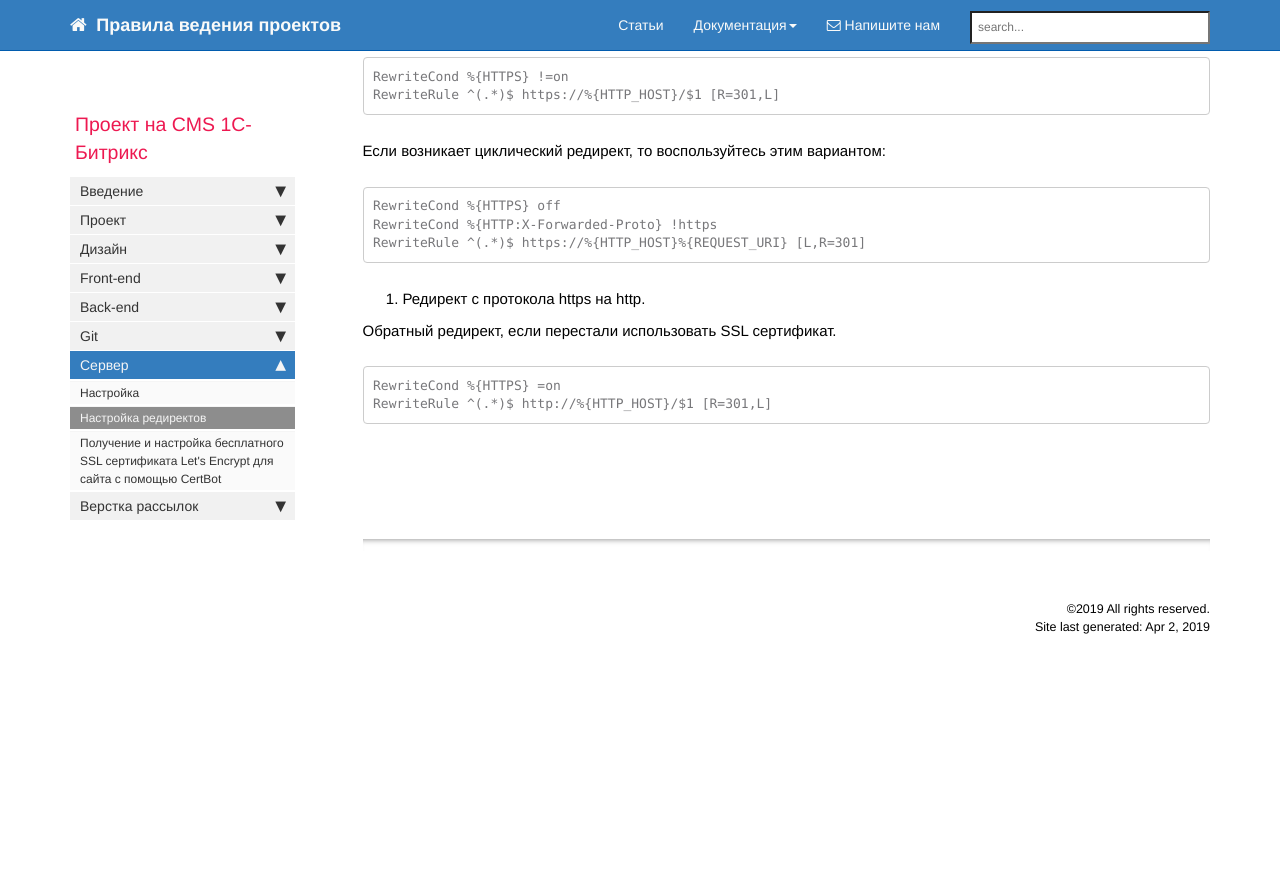
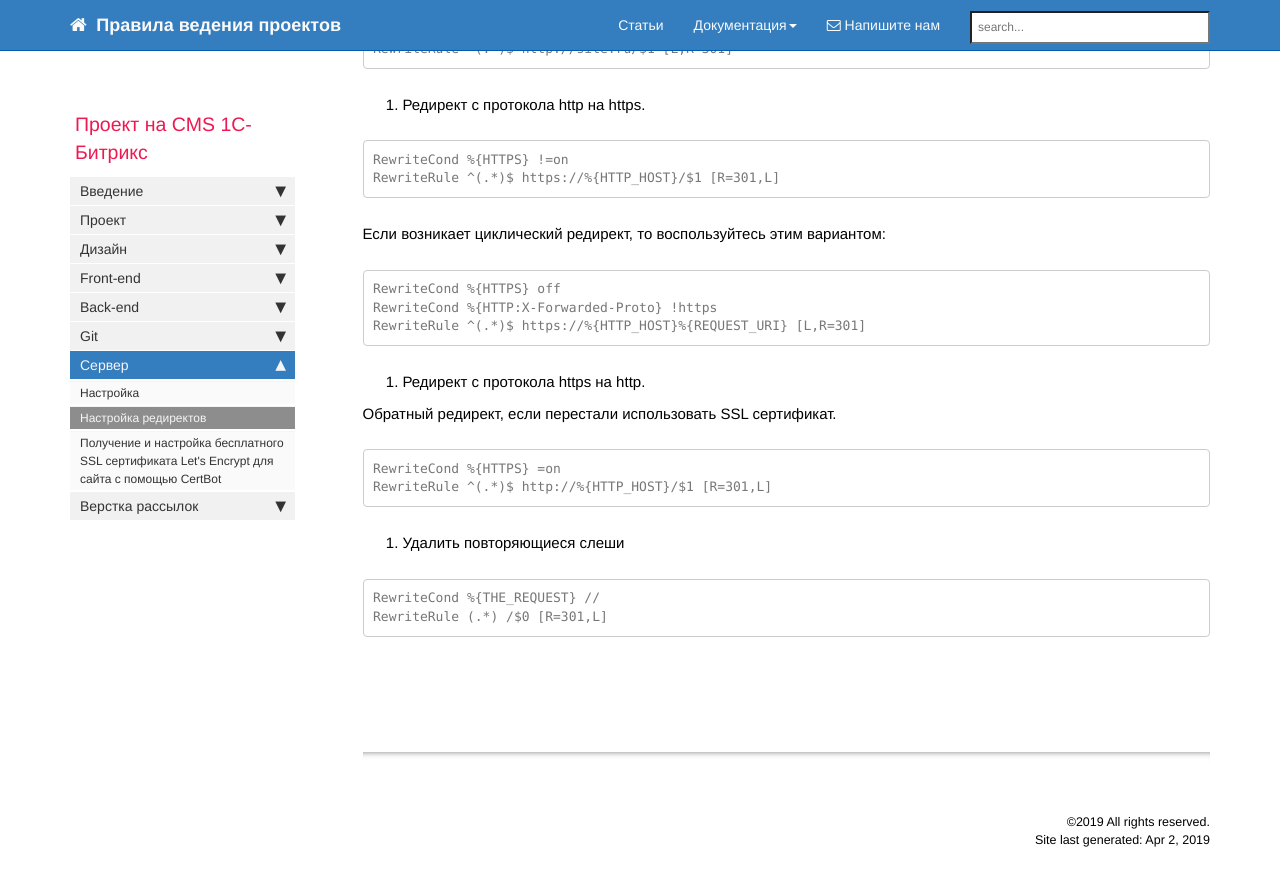
Before and after one commit to gdecider/gdecider.github.io, a Jekyll site: the page built from pages/bx/bx_server-redirects.md, in a window 1280 px wide and 900 px high, scrolled down 6400 px. Shown: the top 886 px of the window. Built offline with Jekyll 4.4.1, drawn with Linux system fonts in a browser that asks for light colours; nearby versions of some CDN libraries; comment, search, counter and statistics services are not loaded; before the commit the page ends 7087 px from its top, so only the background shows below that; some of the changed text lies outside the part shown.

Commit message:
Update bx_server-redirects.md

````diff
--- a/pages/bx/bx_server-redirects.md
+++ b/pages/bx/bx_server-redirects.md
@@ -356,3 +360,10 @@ RewriteRule ^(.*)$ https://%{HTTP_HOST}%{REQUEST_URI} [L,R=301]
 RewriteCond %{HTTPS} =on
 RewriteRule ^(.*)$ http://%{HTTP_HOST}/$1 [R=301,L]
 ```
+
+18. Удалить повторяющиеся слеши
+
+```
+RewriteCond %{THE_REQUEST} //
+RewriteRule (.*) /$0 [R=301,L]
+```
````
Also changed, not shown: other parts of pages/bx/bx_server-redirects.md (+4 -0 lines).
